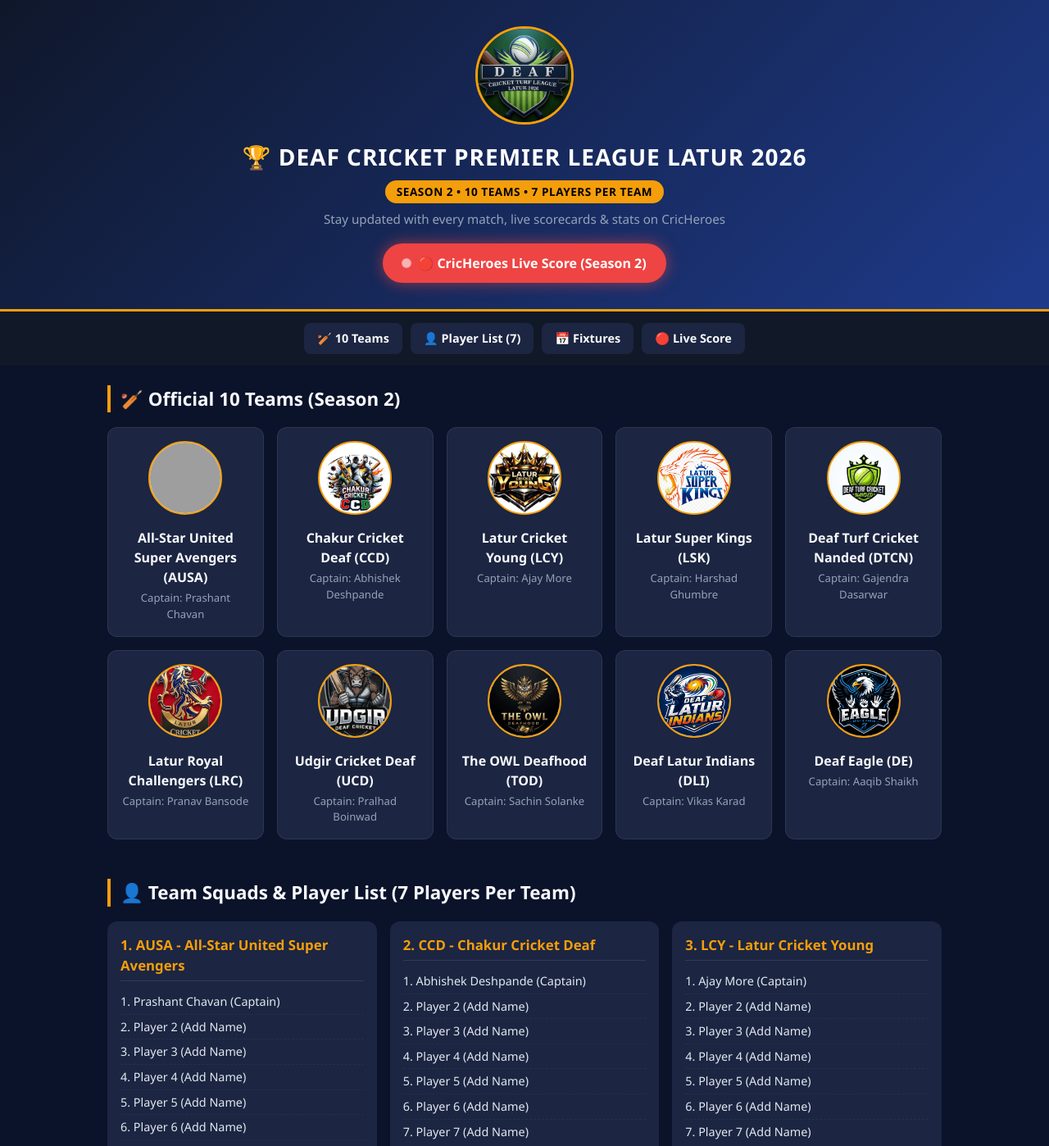
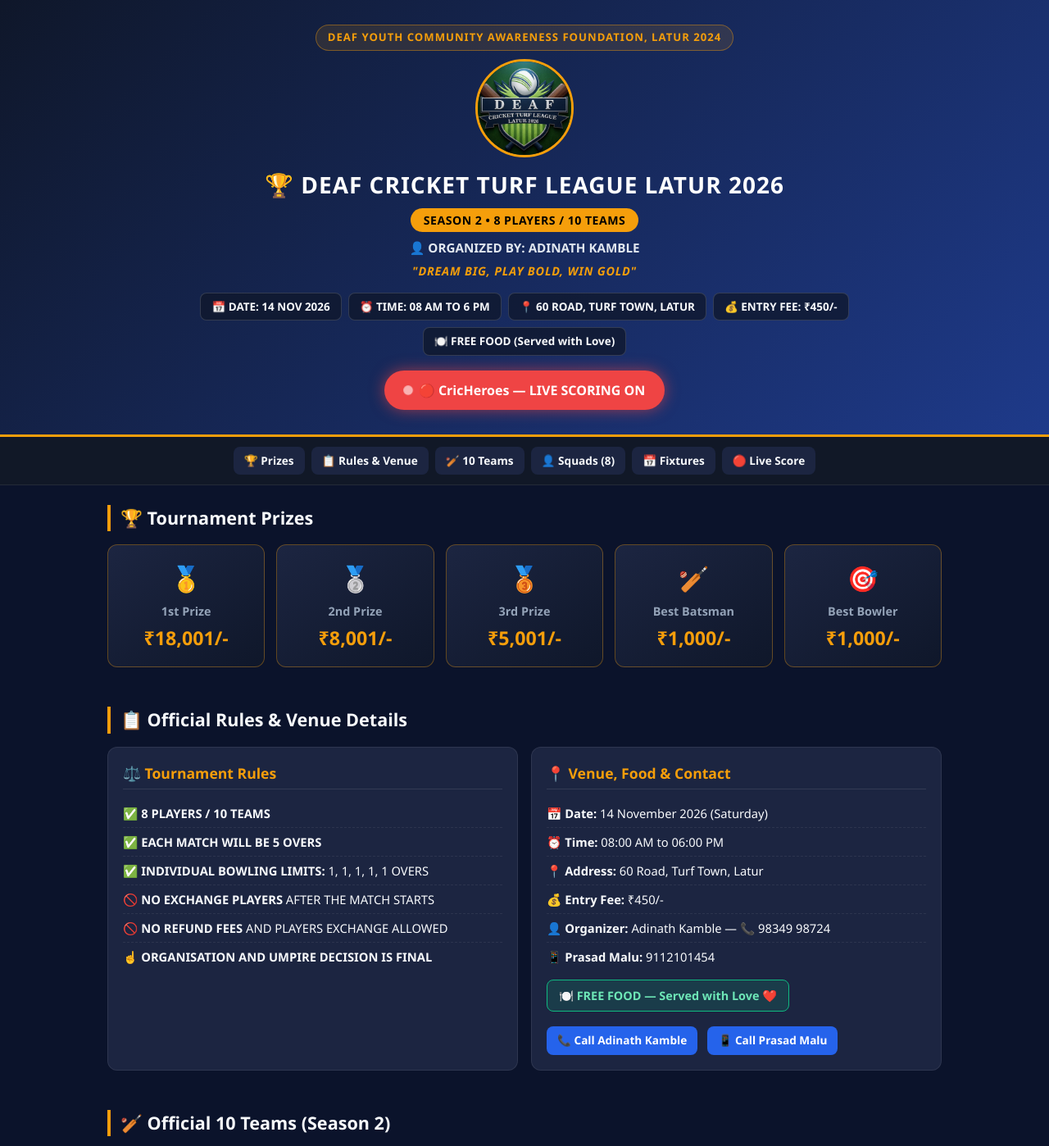
Before and after one commit to pc8007703217-ctrl/LATUR-DEAF-PREMIER-LEAGUE, a website: page index.html in a window 1280 px wide. Shown: the top 1398 px of the page at 82% size. Drawn offline with Linux system fonts and the light colour scheme; grey boxes are pictures that could not be loaded.

Commit message:
Revise index.html for Deaf Cricket Turf League
Updated the title and various sections for the Deaf Cricket Turf League. Adjusted padding, margins, and added new elements for better layout and information display.

```diff
--- a/index.html
+++ b/index.html
@@ -3,25 +3,39 @@
 <head>
   <meta charset="UTF-8" />
   <meta name="viewport" content="width=device-width, initial-scale=1.0" />
-  <title>DEAF CRICKET PREMIER LEAGUE LATUR 2026 - SEASON 2 (LDPL)</title>
+  <title>DEAF CRICKET TURF LEAGUE LATUR 2026 - SEASON 2 (LDPL)</title>
   <style>
     :root {
       --bg: #0b132b;
       --card: #1c2541;
       --accent: #f59e0b;
+      --green: #10b981;
       --live: #ef4444;
       --text: #f8fafc;
       --muted: #94a3b8;
     }
     * { box-sizing: border-box; margin: 0; padding: 0; font-family: 'Segoe UI', system-ui, sans-serif; }
-    body { background: var(--bg); color: var(--text); line-height: 1.5; padding-bottom: 50px; }
+    body { background: var(--bg); color: var(--text); line-height: 1.5; padding-bottom: 60px; }
 
     /* Header & LDPL Logo */
     header {
       background: linear-gradient(135deg, #0f172a 0%, #1e3a8a 100%);
       text-align: center;
-      padding: 32px 16px;
+      padding: 30px 16px;
       border-bottom: 3px solid var(--accent);
+    }
+    .foundation-tag {
+      display: inline-block;
+      color: var(--accent);
+      font-weight: 700;
+      font-size: 0.82rem;
+      letter-spacing: 1px;
+      text-transform: uppercase;
+      margin-bottom: 10px;
+      background: rgba(245, 158, 11, 0.12);
+      padding: 5px 14px;
+      border-radius: 999px;
+      border: 1px solid rgba(245, 158, 11, 0.4);
     }
     .ldpl-logo {
       width: 120px;
@@ -30,7 +44,8 @@
       object-fit: cover;
       border: 3px solid var(--accent);
       background: #1e293b;
-      margin-bottom: 12px;
+      display: block;
+      margin: 0 auto 12px;
     }
     header h1 { font-size: 1.75rem; letter-spacing: 1px; color: #fff; max-width: 750px; margin: 0 auto; }
     .season-badge {
@@ -38,13 +53,44 @@
       background: var(--accent);
       color: #000;
       font-weight: 800;
-      font-size: 0.85rem;
-      padding: 4px 14px;
+      font-size: 0.88rem;
+      padding: 4px 16px;
       border-radius: 999px;
       margin-top: 8px;
       letter-spacing: 0.5px;
     }
-    header p { color: var(--muted); margin-top: 8px; font-size: 0.95rem; }
+    .org-by {
+      margin-top: 8px;
+      font-size: 0.95rem;
+      font-weight: 700;
+      color: #e2e8f0;
+    }
+    .slogan {
+      margin-top: 6px;
+      font-size: 0.9rem;
+      color: var(--accent);
+      font-style: italic;
+      font-weight: 600;
+      letter-spacing: 0.8px;
+    }
+
+    /* Info Pills in Header */
+    .header-meta {
+      display: flex;
+      flex-wrap: wrap;
+      justify-content: center;
+      gap: 8px;
+      max-width: 820px;
+      margin: 16px auto 0;
+    }
+    .meta-pill {
+      background: rgba(15, 23, 42, 0.75);
+      border: 1px solid rgba(255,255,255,0.15);
+      padding: 6px 13px;
+      border-radius: 8px;
+      font-size: 0.84rem;
+      font-weight: 600;
+    }
 
     /* CricHeroes Live Score Button */
     .live-btn {
@@ -79,30 +125,98 @@
       display: flex;
       justify-content: center;
       flex-wrap: wrap;
-      gap: 10px;
-      padding: 14px 16px;
+      gap: 8px;
+      padding: 12px 14px;
       background: #111827;
       position: sticky;
       top: 0;
       z-index: 10;
+      border-bottom: 1px solid rgba(255,255,255,0.08);
     }
     nav a {
       color: var(--text);
       text-decoration: none;
       font-weight: 600;
-      padding: 8px 16px;
+      padding: 7px 13px;
       border-radius: 8px;
       background: var(--card);
-      font-size: 0.9rem;
+      font-size: 0.85rem;
     }
     nav a:hover { background: var(--accent); color: #000; }
 
     .container { max-width: 1050px; margin: 0 auto; padding: 24px 16px; }
     h2.section-title {
-      font-size: 1.4rem;
-      margin-bottom: 18px;
+      font-size: 1.35rem;
+      margin-bottom: 16px;
       padding-left: 12px;
       border-left: 4px solid var(--accent);
+    }
+
+    /* Prizes Grid */
+    .prizes-grid {
+      display: grid;
+      grid-template-columns: repeat(auto-fit, minmax(180px, 1fr));
+      gap: 14px;
+    }
+    .prize-card {
+      background: linear-gradient(145deg, #1c2541, #0f172a);
+      border: 1px solid rgba(245, 158, 11, 0.35);
+      border-radius: 12px;
+      padding: 18px 14px;
+      text-align: center;
+    }
+    .prize-icon { font-size: 1.9rem; margin-bottom: 6px; }
+    .prize-title { font-size: 0.9rem; color: var(--muted); font-weight: 600; }
+    .prize-amount { font-size: 1.45rem; font-weight: 800; color: var(--accent); margin-top: 4px; }
+
+    /* Rules & Info Grid */
+    .info-grid {
+      display: grid;
+      grid-template-columns: repeat(auto-fit, minmax(300px, 1fr));
+      gap: 16px;
+    }
+    .info-box {
+      background: var(--card);
+      border-radius: 12px;
+      padding: 18px;
+      border: 1px solid rgba(255,255,255,0.08);
+    }
+    .info-box h3 {
+      color: var(--accent);
+      margin-bottom: 12px;
+      font-size: 1.1rem;
+      border-bottom: 1px solid rgba(255,255,255,0.1);
+      padding-bottom: 6px;
+    }
+    .rules-list { list-style: none; }
+    .rules-list li {
+      padding: 6px 0;
+      font-size: 0.92rem;
+      border-bottom: 1px dashed rgba(255,255,255,0.07);
+    }
+    .rules-list li:last-child { border-bottom: none; }
+    .food-badge {
+      display: inline-block;
+      margin-top: 10px;
+      background: rgba(16, 185, 129, 0.15);
+      border: 1px solid var(--green);
+      color: #6ee7b7;
+      padding: 8px 14px;
+      border-radius: 8px;
+      font-weight: 700;
+      font-size: 0.9rem;
+    }
+    .call-btn {
+      display: inline-block;
+      margin-top: 6px;
+      margin-right: 8px;
+      background: #2563eb;
+      color: #fff;
+      text-decoration: none;
+      padding: 7px 13px;
+      border-radius: 8px;
+      font-size: 0.85rem;
+      font-weight: 600;
     }
 
     /* 10 Teams Grid */
@@ -165,30 +279,118 @@
       font-size: 0.85rem;
     }
     .match-link:hover { text-decoration: underline; }
+
+    footer {
+      text-align: center;
+      padding: 24px 16px;
+      color: var(--muted);
+      font-size: 0.85rem;
+      border-top: 1px solid rgba(255,255,255,0.08);
+      margin-top: 20px;
+    }
   </style>
 </head>
 <body>
 
   <!-- 🏆 LDPL HEADER & 🔴 CRICHEROES LIVE SCORE BUTTON -->
   <header>
+    <div class="foundation-tag">DEAF YOUTH COMMUNITY AWARENESS FOUNDATION, LATUR 2024</div>
     <img src="IMG-20261001-WA0001.jpg" alt="LDPL Logo" class="ldpl-logo" />
-    <h1>🏆 DEAF CRICKET PREMIER LEAGUE LATUR 2026</h1>
-    <div class="season-badge">SEASON 2 • 10 TEAMS • 7 PLAYERS PER TEAM</div>
-    <p>Stay updated with every match, live scorecards & stats on CricHeroes</p>
+    <h1>🏆 DEAF CRICKET TURF LEAGUE LATUR 2026</h1>
+    <div class="season-badge">SEASON 2 • 8 PLAYERS / 10 TEAMS</div>
+    <div class="org-by">👤 ORGANIZED BY: ADINATH KAMBLE</div>
+    <div class="slogan">"DREAM BIG, PLAY BOLD, WIN GOLD"</div>
+
+    <div class="header-meta">
+      <div class="meta-pill">📅 DATE: 14 NOV 2026</div>
+      <div class="meta-pill">⏰ TIME: 08 AM TO 6 PM</div>
+      <div class="meta-pill">📍 60 ROAD, TURF TOWN, LATUR</div>
+      <div class="meta-pill">💰 ENTRY FEE: ₹450/-</div>
+      <div class="meta-pill">🍽️ FREE FOOD (Served with Love)</div>
+    </div>
 
     <a href="https://chshare.link/tournament/gSbsn2" target="_blank" rel="noopener" class="live-btn">
-      <span class="dot"></span> 🔴 CricHeroes Live Score (Season 2)
+      <span class="dot"></span> 🔴 CricHeroes — LIVE SCORING ON
     </a>
   </header>
 
   <nav>
+    <a href="#prizes">🏆 Prizes</a>
+    <a href="#rules">📋 Rules & Venue</a>
     <a href="#teams">🏏 10 Teams</a>
-    <a href="#players">👤 Player List (7)</a>
+    <a href="#players">👤 Squads (8)</a>
     <a href="#fixtures">📅 Fixtures</a>
     <a href="https://chshare.link/tournament/gSbsn2" target="_blank" rel="noopener">🔴 Live Score</a>
   </nav>
 
-  <!-- 🏏 10 LDPL TEAMS SECTION (100% FIXED & MATCHED LOGOS!) -->
+  <!-- 🏆 PRIZES SECTION -->
+  <section class="container" id="prizes">
+    <h2 class="section-title">🏆 Tournament Prizes</h2>
+    <div class="prizes-grid">
+      <div class="prize-card">
+        <div class="prize-icon">🥇</div>
+        <div class="prize-title">1st Prize</div>
+        <div class="prize-amount">₹18,001/-</div>
+      </div>
+      <div class="prize-card">
+        <div class="prize-icon">🥈</div>
+        <div class="prize-title">2nd Prize</div>
+        <div class="prize-amount">₹8,001/-</div>
+      </div>
+      <div class="prize-card">
+        <div class="prize-icon">🥉</div>
+        <div class="prize-title">3rd Prize</div>
+        <div class="prize-amount">₹5,001/-</div>
+      </div>
+      <div class="prize-card">
+        <div class="prize-icon">🏏</div>
+        <div class="prize-title">Best Batsman</div>
+        <div class="prize-amount">₹1,000/-</div>
+      </div>
+      <div class="prize-card">
+        <div class="prize-icon">🎯</div>
+        <div class="prize-title">Best Bowler</div>
+        <div class="prize-amount">₹1,000/-</div>
+      </div>
+    </div>
+  </section>
+
+  <!-- 📋 RULES, VENUE & ORGANIZER CONTACT SECTION -->
+  <section class="container" id="rules">
+    <h2 class="section-title">📋 Official Rules & Venue Details</h2>
+    <div class="info-grid">
+      <div class="info-box">
+        <h3>⚖️ Tournament Rules</h3>
+        <ul class="rules-list">
+          <li>✅ <strong>8 PLAYERS / 10 TEAMS</strong></li>
+          <li>✅ <strong>EACH MATCH WILL BE 5 OVERS</strong></li>
+          <li>✅ <strong>INDIVIDUAL BOWLING LIMITS:</strong> 1, 1, 1, 1, 1 OVERS</li>
+          <li>🚫 <strong>NO EXCHANGE PLAYERS</strong> AFTER THE MATCH STARTS</li>
+          <li>🚫 <strong>NO REFUND FEES</strong> AND PLAYERS EXCHANGE ALLOWED</li>
+          <li>☝️ <strong>ORGANISATION AND UMPIRE DECISION IS FINAL</strong></li>
+        </ul>
+      </div>
+
+      <div class="info-box">
+        <h3>📍 Venue, Food & Contact</h3>
+        <ul class="rules-list">
+          <li>📅 <strong>Date:</strong> 14 November 2026 (Saturday)</li>
+          <li>⏰ <strong>Time:</strong> 08:00 AM to 06:00 PM</li>
+          <li>📍 <strong>Address:</strong> 60 Road, Turf Town, Latur</li>
+          <li>💰 <strong>Entry Fee:</strong> ₹450/-</li>
+          <li>👤 <strong>Organizer:</strong> Adinath Kamble — 📞 98349 98724</li>
+          <li>📱 <strong>Prasad Malu:</strong> 9112101454</li>
+        </ul>
+        <div class="food-badge">🍽️️ FREE FOOD — Served with Love ❤️</div>
+        <div style="margin-top: 12px;">
+          <a href="tel:9834998724" class="call-btn">📞 Call Adinath Kamble</a>
+          <a href="tel:9112101454" class="call-btn">📱 Call Prasad Malu</a>
+        </div>
+      </div>
+    </div>
+  </section>
+
+  <!-- 🏏 10 LDPL TEAMS SECTION -->
   <section class="container" id="teams">
     <h2 class="section-title">🏏 Official 10 Teams (Season 2)</h2>
     <div class="teams-grid">
@@ -198,55 +400,55 @@
         <h3>All-Star United Super Avengers (AUSA)</h3>
         <p>Captain: Prashant Chavan</p>
       </div>
-      <!-- 2. CCD (Chakur Cricket) -->
+      <!-- 2. CCD -->
       <div class="team-card">
         <img src="IMG-20261002-WA0052.jpg" alt="CCD Logo" class="team-logo" />
         <h3>Chakur Cricket Deaf (CCD)</h3>
         <p>Captain: Abhishek Deshpande</p>
       </div>
-      <!-- 3. LCY (Latur Cricket Young) -->
+      <!-- 3. LCY -->
       <div class="team-card">
         <img src="IMG-20261002-WA0047.jpg" alt="LCY Logo" class="team-logo" />
         <h3>Latur Cricket Young (LCY)</h3>
         <p>Captain: Ajay More</p>
       </div>
-      <!-- 4. LSK (Latur Super Kings) -->
+      <!-- 4. LSK -->
       <div class="team-card">
         <img src="IMG-20261002-WA0046.jpg" alt="LSK Logo" class="team-logo" />
         <h3>Latur Super Kings (LSK)</h3>
         <p>Captain: Harshad Ghumbre</p>
       </div>
-      <!-- 5. DTCN (Deaf Turf Cricket Nanded) -->
+      <!-- 5. DTCN -->
       <div class="team-card">
         <img src="IMG-20261002-WA0054.jpg" alt="DTCN Logo" class="team-logo" />
         <h3>Deaf Turf Cricket Nanded (DTCN)</h3>
         <p>Captain: Gajendra Dasarwar</p>
       </div>
-      <!-- 6. LRC (Latur Royal Challengers) -->
+      <!-- 6. LRC -->
       <div class="team-card">
         <img src="IMG-20261002-WA0048.jpg" alt="LRC Logo" class="team-logo" />
         <h3>Latur Royal Challengers (LRC)</h3>
         <p>Captain: Pranav Bansode</p>
       </div>
-      <!-- 7. UCD (Udgir Cricket Deaf) -->
+      <!-- 7. UCD -->
       <div class="team-card">
         <img src="IMG-20261002-WA0055.jpg" alt="UCD Logo" class="team-logo" />
         <h3>Udgir Cricket Deaf (UCD)</h3>
         <p>Captain: Pralhad Boinwad</p>
       </div>
-      <!-- 8. TOD (The OWL Deafhood) -->
+      <!-- 8. TOD -->
       <div class="team-card">
         <img src="IMG-20261002-WA0051.jpg" alt="TOD Logo" class="team-logo" />
         <h3>The OWL Deafhood (TOD)</h3>
         <p>Captain: Sachin Solanke</p>
       </div>
-      <!-- 9. DLI (Deaf Latur Indians) -->
+      <!-- 9. DLI -->
       <div class="team-card">
         <img src="IMG-20261002-WA0053.jpg" alt="DLI Logo" class="team-logo" />
         <h3>Deaf Latur Indians (DLI)</h3>
         <p>Captain: Vikas Karad</p>
       </div>
-      <!-- 10. DE (Deaf Eagle) -->
+      <!-- 10. DE -->
       <div class="team-card">
         <img src="IMG-20261002-WA0050.jpg" alt="DE Logo" class="team-logo" />
         <h3>Deaf Eagle (DE)</h3>
@@ -255,9 +457,9 @@
     </div>
   </section>
 
-  <!-- 👤 PLAYER SQUAD LIST SECTION (10 TEAMS × 7 PLAYERS EACH) -->
+  <!-- 👤 PLAYER SQUAD LIST SECTION (10 TEAMS × 8 PLAYERS EACH) -->
   <section class="container" id="players">
-    <h2 class="section-title">👤 Team Squads & Player List (7 Players Per Team)</h2>
+    <h2 class="section-title">👤 Team Squads & Player List (8 Players Per Team)</h2>
     <div class="squad-grid">
       <!-- 1. AUSA -->
       <div class="squad-box">
@@ -270,6 +472,7 @@
           <li>5. Player 5 (Add Name)</li>
           <li>6. Player 6 (Add Name)</li>
           <li>7. Player 7 (Add Name)</li>
+          <li>8. Player 8 (Add Name)</li>
         </ul>
       </div>
       <!-- 2. CCD -->
@@ -283,6 +486,7 @@
           <li>5. Player 5 (Add Name)</li>
           <li>6. Player 6 (Add Name)</li>
           <li>7. Player 7 (Add Name)</li>
+          <li>8. Player 8 (Add Name)</li>
         </ul>
       </div>
       <!-- 3. LCY -->
@@ -296,6 +500,7 @@
           <li>5. Player 5 (Add Name)</li>
           <li>6. Player 6 (Add Name)</li>
           <li>7. Player 7 (Add Name)</li>
+          <li>8. Player 8 (Add Name)</li>
         </ul>
       </div>
       <!-- 4. LSK -->
@@ -309,6 +514,7 @@
           <li>5. Player 5 (Add Name)</li>
           <li>6. Player 6 (Add Name)</li>
           <li>7. Player 7 (Add Name)</li>
+          <li>8. Player 8 (Add Name)</li>
         </ul>
       </div>
       <!-- 5. DTCN -->
@@ -322,6 +528,7 @@
           <li>5. Player 5 (Add Name)</li>
           <li>6. Player 6 (Add Name)</li>
           <li>7. Player 7 (Add Name)</li>
+          <li>8. Player 8 (Add Name)</li>
         </ul>
       </div>
       <!-- 6. LRC -->
@@ -335,6 +542,7 @@
           <li>5. Player 5 (Add Name)</li>
           <li>6. Player 6 (Add Name)</li>
           <li>7. Player 7 (Add Name)</li>
+          <li>8. Player 8 (Add Name)</li>
         </ul>
       </div>
       <!-- 7. UCD -->
@@ -348,6 +556,7 @@
           <li>5. Player 5 (Add Name)</li>
           <li>6. Player 6 (Add Name)</li>
           <li>7. Player 7 (Add Name)</li>
+          <li>8. Player 8 (Add Name)</li>
         </ul>
       </div>
       <!-- 8. TOD -->
@@ -361,6 +570,7 @@
           <li>5. Player 5 (Add Name)</li>
           <li>6. Player 6 (Add Name)</li>
           <li>7. Player 7 (Add Name)</li>
+          <li>8. Player 8 (Add Name)</li>
         </ul>
       </div>
       <!-- 9. DLI -->
@@ -374,6 +584,7 @@
           <li>5. Player 5 (Add Name)</li>
           <li>6. Player 6 (Add Name)</li>
           <li>7. Player 7 (Add Name)</li>
+          <li>8. Player 8 (Add Name)</li>
         </ul>
       </div>
       <!-- 10. DE -->
@@ -387,6 +598,7 @@
           <li>5. Player 5 (Add Name)</li>
           <li>6. Player 6 (Add Name)</li>
           <li>7. Player 7 (Add Name)</li>
+          <li>8. Player 8 (Add Name)</li>
         </ul>
       </div>
     </div>
@@ -394,7 +606,7 @@
 
   <!-- 📅 MATCH FIXTURES SECTION -->
   <section class="container" id="fixtures">
-    <h2 class="section-title">📅 Match Fixtures & Schedule</h2>
+    <h2 class="section-title">📅 Match Fixtures — 14 NOV 2026 (5 Overs Each)</h2>
     <div class="table-wrap">
       <table>
         <thead>
@@ -402,44 +614,6 @@
             <th>Match</th>
             <th>Teams</th>
             <th>Date & Time</th>
-            <th>Scorecard</th>
-          </tr>
-        </thead>
-        <tbody>
-          <tr>
-            <td>Match 1</td>
-            <td><strong>AUSA</strong> vs <strong>CCD</strong></td>
-            <td>TBA • 09:00 AM</td>
-            <td><a href="https://chshare.link/tournament/gSbsn2" target="_blank" class="match-link">View on CricHeroes →</a></td>
-          </tr>
-          <tr>
-            <td>Match 2</td>
-            <td><strong>LCY</strong> vs <strong>LSK</strong></td>
-            <td>TBA • 10:30 AM</td>
-            <td><a href="https://chshare.link/tournament/gSbsn2" target="_blank" class="match-link">View on CricHeroes →</a></td>
-          </tr>
-          <tr>
-            <td>Match 3</td>
-            <td><strong>DTCN</strong> vs <strong>LRC</strong></td>
-            <td>TBA • 12:00 PM</td>
-            <td><a href="https://chshare.link/tournament/gSbsn2" target="_blank" class="match-link">View on CricHeroes →</a></td>
-          </tr>
-          <tr>
-            <td>Match 4</td>
-            <td><strong>UCD</strong> vs <strong>TOD</strong></td>
-            <td>TBA • 01:30 PM</td>
-            <td><a href="https://chshare.link/tournament/gSbsn2" target="_blank" class="match-link">View on CricHeroes →</a></td>
-          </tr>
-          <tr>
-            <td>Match 5</td>
-            <td><strong>DLI</strong> vs <strong>DE</strong></td>
-            <td>TBA • 03:00 PM</td>
-            <td><a href="https://chshare.link/tournament/gSbsn2" target="_blank" class="match-link">View on CricHeroes →</a></td>
-          </tr>
-        </tbody>
-      </table>
-    </div>
-  </section>
-
-</body>
-</html>
+            <th>Venue</th>
+            <th>Live Scorecard</th>
+          <
```
